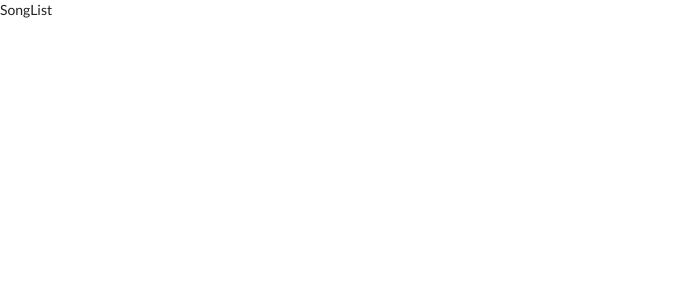
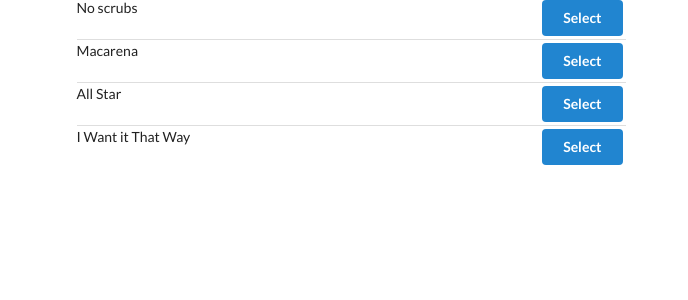
Before and after one commit to IamDawid/ReacTunes, a React (Create React App) app: page / in a window 1280 px wide. Shown: the top 300 px of the page, without its empty margins (0-688 px from the left). Built offline with nearby package versions, Linux system fonts and the light colour scheme.

Commit message:
SongList is now an actual list of songs Semantic UI styling added / grid applied

```diff
--- a/src/components/App.js
+++ b/src/components/App.js
@@ -4,8 +4,12 @@
 const App = () => {
 
     return (
-        <div>
-            <SongList />
+        <div className='ui container grid'>
+            <div className='ui row'>
+                <div className='column eight wide'>
+                    <SongList />
+                </div>
+            </div>
         </div>
     );
 };
--- a/src/components/SongList.js
+++ b/src/components/SongList.js
@@ -3,8 +3,23 @@
 
 class SongList extends React.Component {
 
+    renderList() {
+        return this.props.songs.map((song) => {
+            return (
+                <div className='item' key={song.title}>
+                    <div className='right floated content'>
+                        <button className='ui button primary'>
+                            Select
+                        </button>
+                    </div>
+                    <div className='content'>{song.title}</div>
+                </div>
+              );
+        });
+    }
+
     render() {
-        return <div>SongList</div>;
+        return <div className='ui divided list'>{this.renderList()}</div>;
     }
 
 }
```
